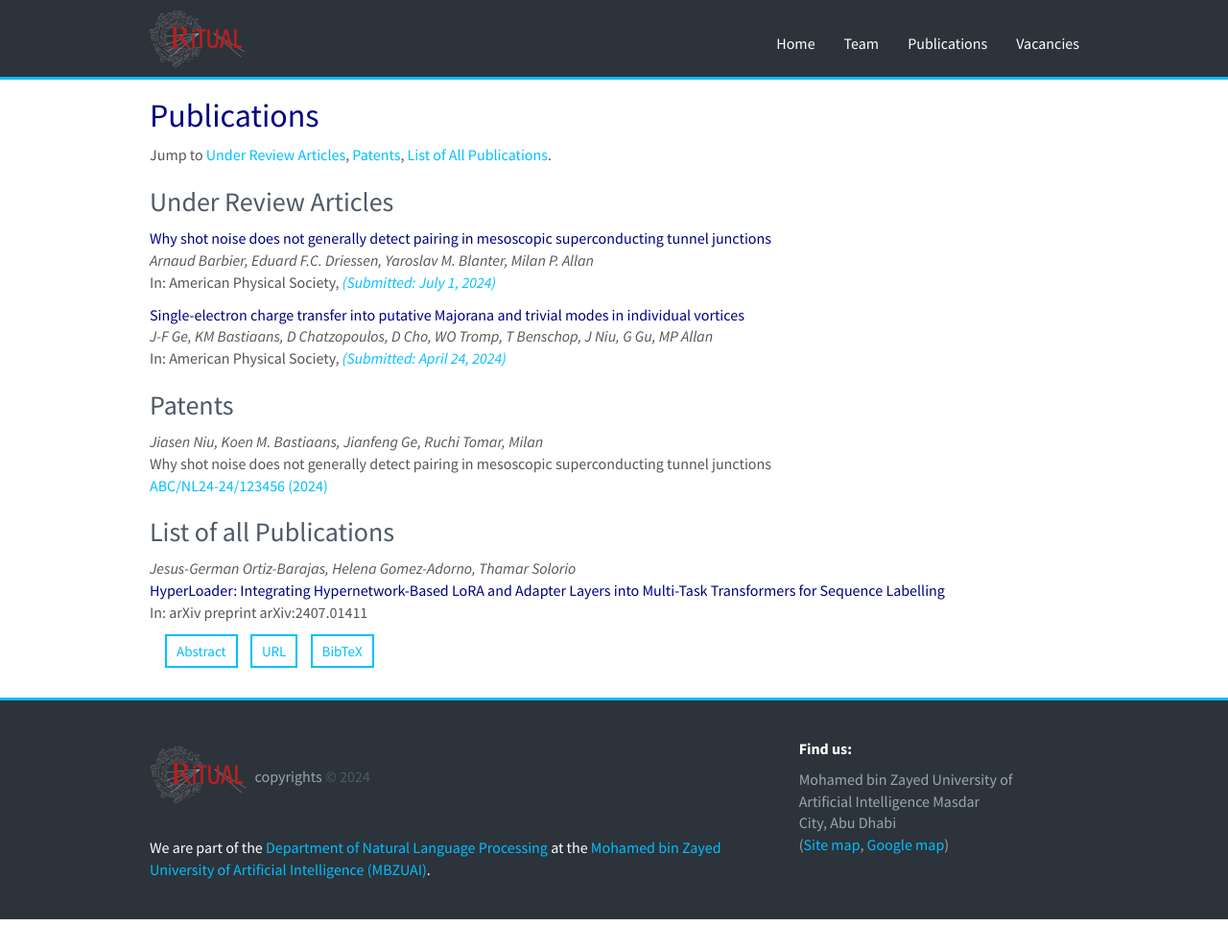
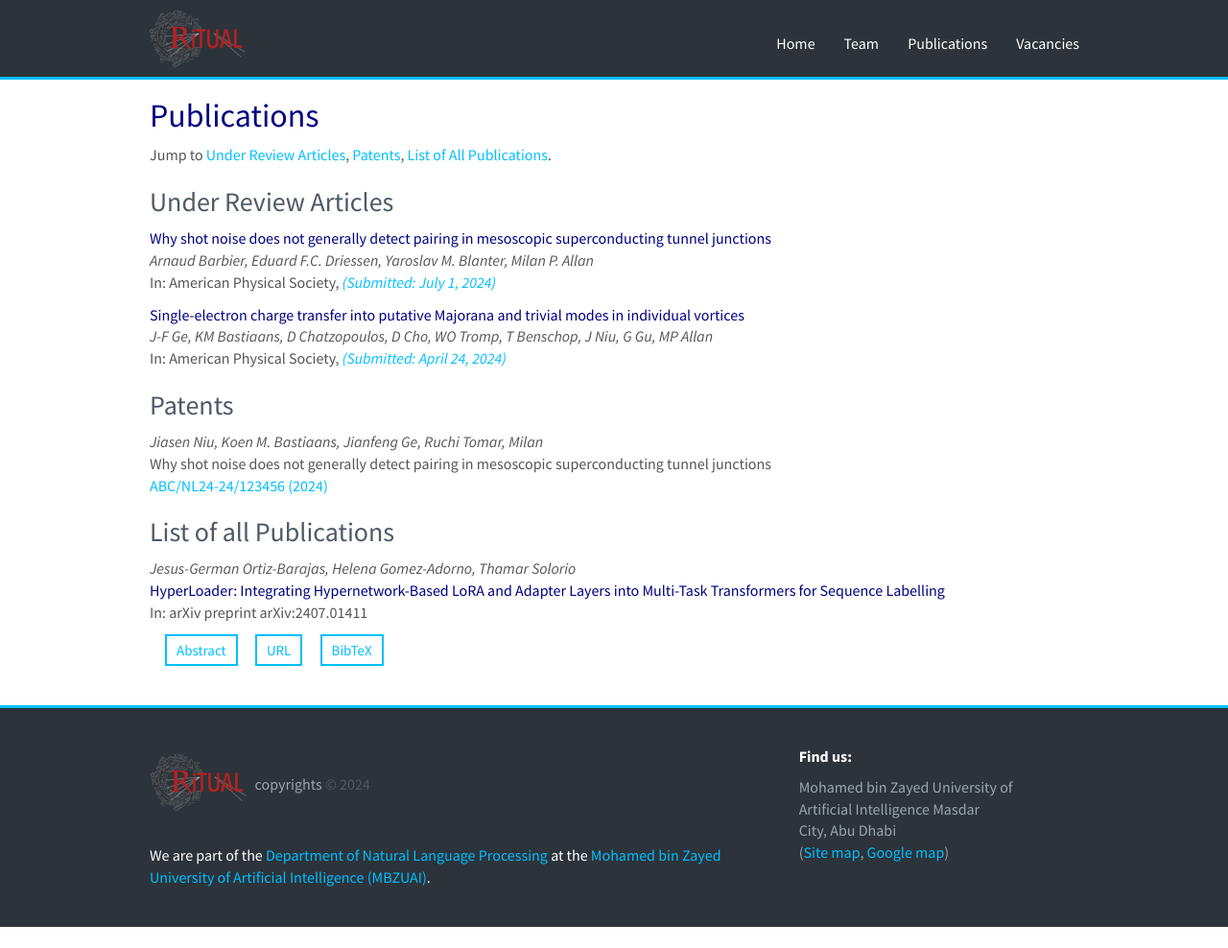
Before and after one commit to RamzaBasharat/MBZUAI, a Jekyll site: the page built from _pages/publications.md, in a window 1280 px wide and 988 px high. Shown: the whole window at 96% size. Built offline with Jekyll 4.4.1, drawn with Linux system fonts in a browser that asks for light colours; nearby versions of some CDN libraries.

Commit message:
designing publishing page

```diff
--- a/css/main.scss
+++ b/css/main.scss
@@ -163,7 +163,7 @@ color:#99a7b2;
 
 .small-sky-btn {
     display: inline-block;
-    padding: 5px 10px;
+    padding: 4px 10px;
     font-size: 15px;
     text-align: center;
     text-decoration: none;
@@ -172,7 +172,7 @@ color:#99a7b2;
     background-color: #fff; /* Background color */
     border: 2px solid #00bfff; /* Remove default border */
     cursor: pointer; /* Pointer cursor on hover */
-    margin: 0 10px 5px 0px;
+    margin: 0 15px 15px 0px;
 }
 
 .small-sky-btn:hover {
@@ -195,7 +195,10 @@ color:#99a7b2;
     background-color: #fff; /* Background color */
     border: 2px solid #00bfff; /* Remove default border */
     cursor: pointer; /* Pointer cursor on hover */
-    margin: 0 10px 5px 0px;
+    margin-top: 10px;
+    margin-bottom: 10px;
+    margin-right: 10px;
+    margin-left: 0px;
 }
 
 .custom-sky-btn:hover {
@@ -285,15 +288,11 @@ margin-right:5px;
 }
 
 // --------------------------
-.button-container {
-    display: flex;             /* Use flexbox for alignment */
-    gap: 10px;                 /* Space between buttons */
-    margin-bottom: 10px;       /* Margin below the button container */
-}
 
 .card.card-body{
-    background-color: #ccf3ff; /* Background color for the card body */
-    border: 1px solid #ccf3ff;    /* Border color for the card body */
+    margin-top:10px;
+    background-color: #e6ffff; /* Background color for the card body */
+    border: 1px solid #e6ffff;    /* Border color for the card body */
     border-radius: 5px;
     padding: 15px;             /* Padding inside the card body */
     font-size: 16px;           /* Font size for the content */
```
